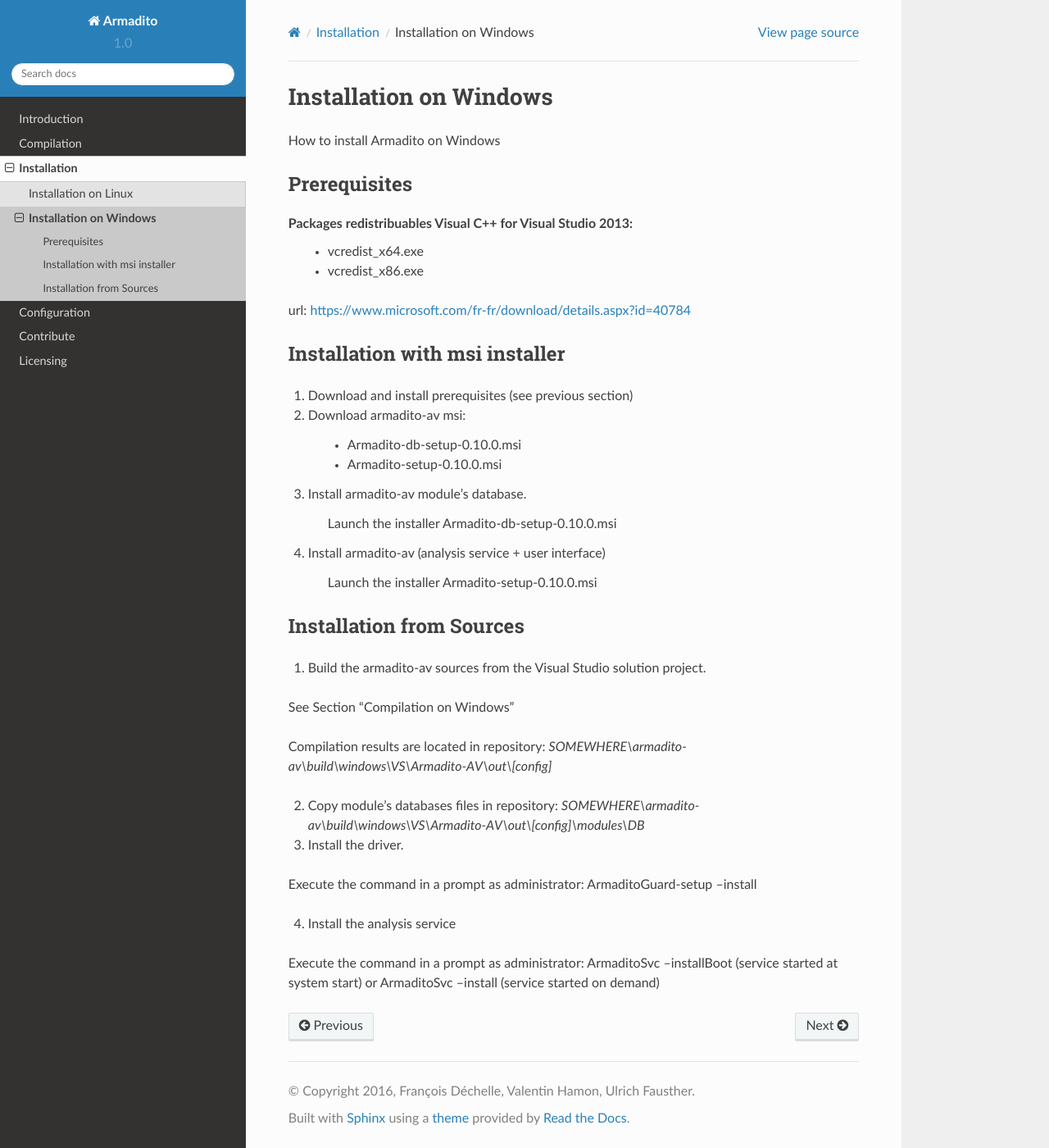
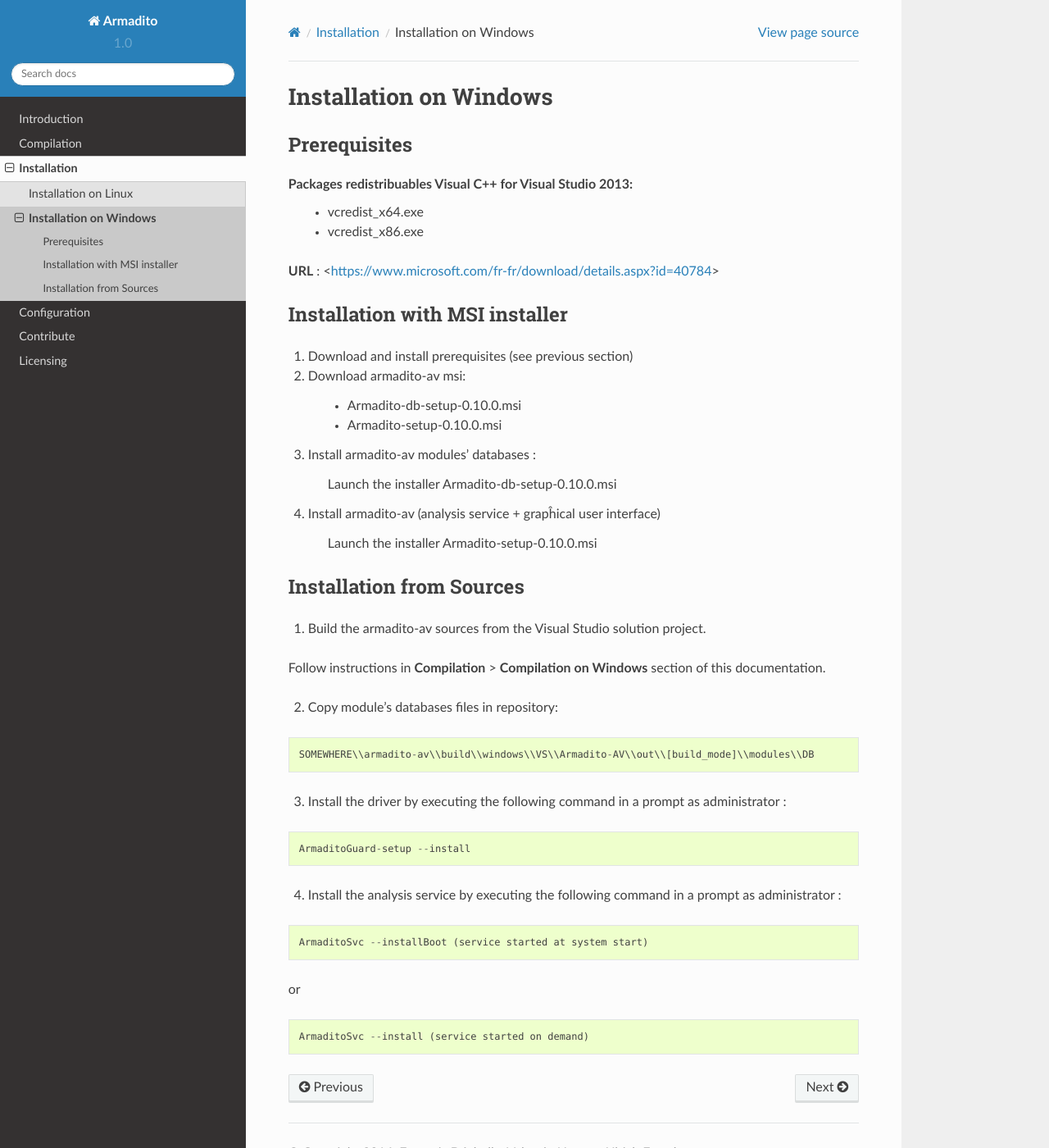
Before and after one commit to armadito/armadito-doc, a Sphinx documentation site: the page built from source/installation/windows.rst, in a window 1280 px wide and 1400 px high. Shown: the whole window at 82% size. Built offline with Sphinx 7.4.7 and the Read the Docs theme 2.0.0, drawn with Linux system fonts in a browser that asks for light colours.

Commit message:
Some improvments in section Windows Installation of Documentation

```diff
--- a/source/compilation/windows/index.rst
+++ b/source/compilation/windows/index.rst
@@ -1,5 +1,5 @@
 Compilation on Windows
-====================
+======================
 
 On Windows, you can compile Armadito AV sources with Visual Studio.
 This has been tested with Visual Studio 2013.
--- a/source/installation/windows.rst
+++ b/source/installation/windows.rst
@@ -1,8 +1,5 @@
 Installation on Windows
-======================
-
-How to install Armadito on Windows
-
+=======================
 
 Prerequisites
 *************
@@ -24,11 +21,11 @@
 	- Armadito-db-setup-0.10.0.msi
 	- Armadito-setup-0.10.0.msi
 
-3. Install armadito-av module's database.
+3. Install armadito-av modules' databases :
 
 	Launch the installer Armadito-db-setup-0.10.0.msi
 
-4. Install armadito-av (analysis service + user interface)
+4. Install armadito-av (analysis service + grapĥical user interface)
 
 	Launch the installer Armadito-setup-0.10.0.msi
 
@@ -36,23 +33,32 @@
 Installation from Sources
 *************************
 
-
 1. Build the armadito-av sources from the Visual Studio solution project.
 
-See Section "Compilation on Windows"
+Follow instructions in **Compilation** > **Compilation on Windows** section of this documentation.
 
-Compilation results are located in repository: *SOMEWHERE\\armadito-av\\build\\windows\\VS\\Armadito-AV\\out\\[config]*
+2. Copy module's databases files in repository:
 
-2. Copy module's databases files in repository: *SOMEWHERE\\armadito-av\\build\\windows\\VS\\Armadito-AV\\out\\[config]\\modules\\DB*
+::
 
-3. Install the driver.
+    SOMEWHERE\\armadito-av\\build\\windows\\VS\\Armadito-AV\\out\\[build_mode]\\modules\\DB
 
-Execute the command in a prompt as administrator:  ArmaditoGuard-setup --install
+3. Install the driver by executing the following command in a prompt as administrator :
 
-4. Install the analysis service
+::
 
-Execute the command in a prompt as administrator: ArmaditoSvc --installBoot (service started at system start)
-or ArmaditoSvc --install (service started on demand)
+    ArmaditoGuard-setup --install
 
+4. Install the analysis service by executing the following command in a prompt as administrator :
+
+::
+
+    ArmaditoSvc --installBoot (service started at system start)
+
+or
+
+::
+
+    ArmaditoSvc --install (service started on demand)
 
 .. toctree::
```
Also changed, not shown: other parts of source/installation/windows.rst (+2 -2 lines).
